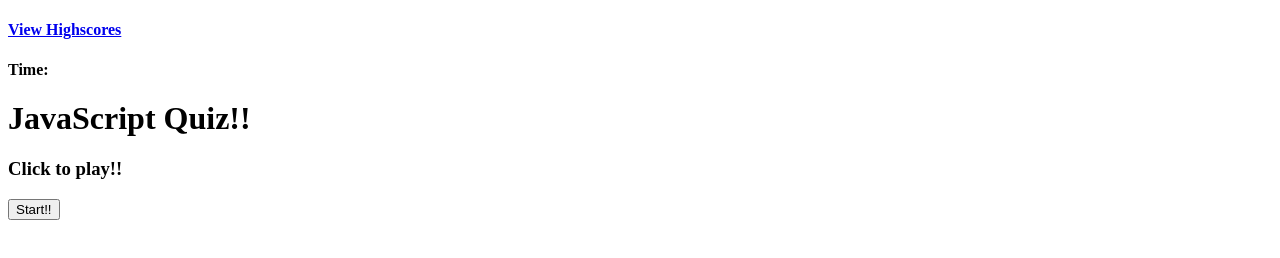
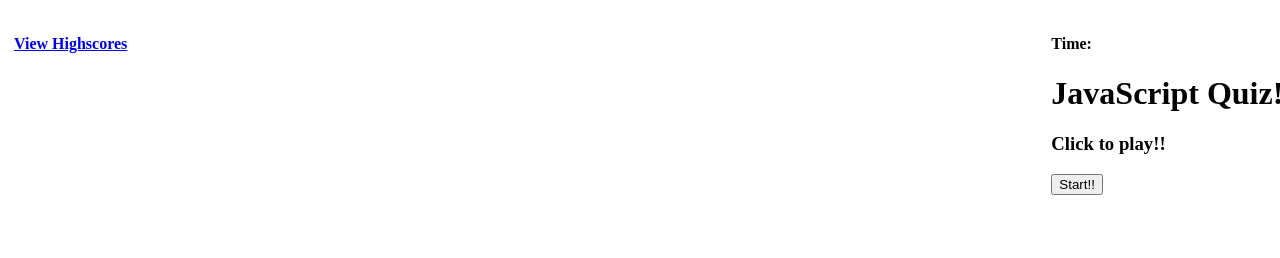
Before and after one commit to Greg15323/Timed_quiz_of_the_century, a plain HTML site: page index.html in a window 1280 px wide. Drawn offline with Linux system fonts and the light colour scheme.

Commit message:
css creation

```diff
--- a/index.html
+++ b/index.html
@@ -4,6 +4,7 @@
     <meta charset="UTF-8">
     <meta name="viewport" content="width=device-width, initial-scale=1.0">
     <title>Code Quiz</title>
+    <link rel="stylesheet" type="text/css" href="style.css">
 </head>
 <body>
     <div id="nav">
--- a/style.css
+++ b/style.css
@@ -0,0 +1,56 @@
+.right {
+    float: right;
+}
+
+.left {
+    float: left;
+}
+
+#nav {
+    display: block;
+    background-color:white;
+    display:inline-block;
+    width: 100vw;
+    border: 5px;
+    border-radius: 5px;
+    margin: 6px;
+}
+
+body {
+    font-family: ;
+    background-color: ;
+}
+
+#quizBody {
+    text-align: ;
+    padding: ;
+}
+
+h4 {
+    padding: ;
+}
+
+a {
+    text-decoration: ;
+    color: ;
+}
+
+button {
+    border: ;
+    background-color: ;
+    color: ;
+    border-radius: ;
+    padding: ;
+    font-size: ;
+    font-family: ;
+    margin: ;
+}
+
+button:hover {
+    transition-duration: ;
+    background-color: ;
+}
+
+#quiz {
+    text-align: ;
+}
```
